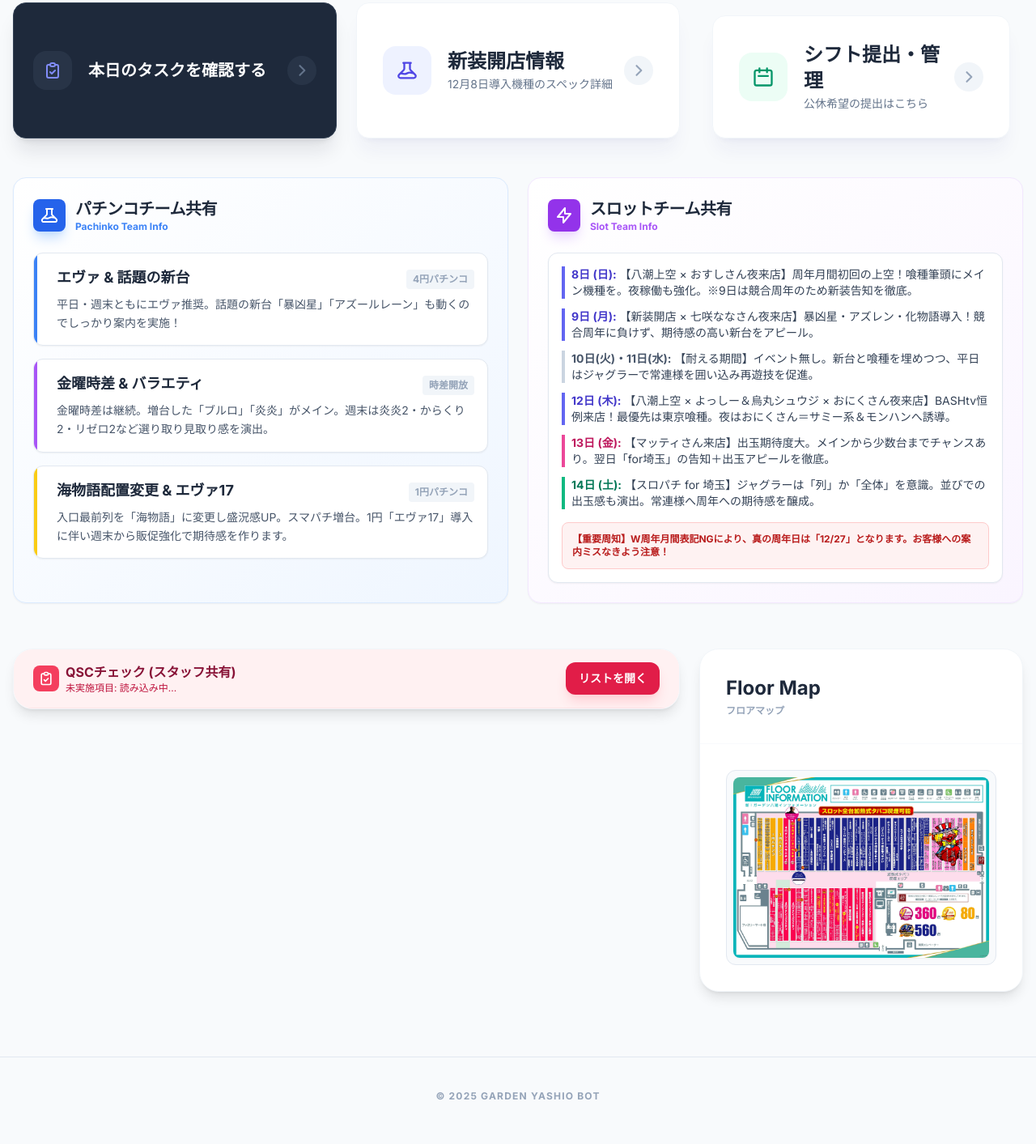
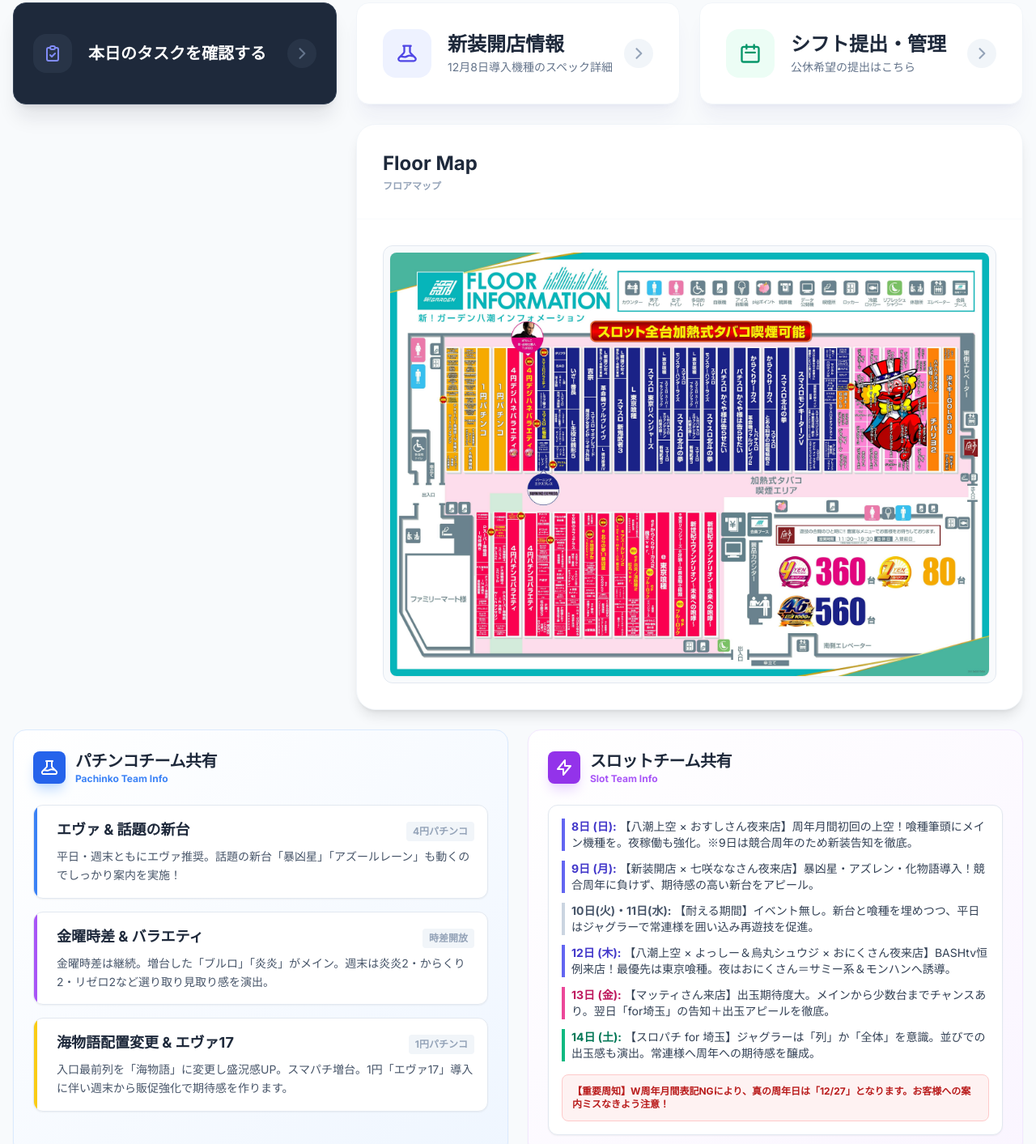
Before and after one commit to snsniwa28-hub/niwa28bot, a plain HTML site: page index.html in a window 1280 px wide. Shown: the part 801-2214 px from the top of the page at 81% size. Drawn offline with nearby package versions, Linux system fonts and the light colour scheme; no server answers.

Commit message:
Add files via upload

```diff
--- a/index.html
+++ b/index.html
@@ -7,6 +7,26 @@
     <script src="https://cdn.tailwindcss.com"></script>
     <link href="https://fonts.googleapis.com/css2?family=Inter:wght@400;600;700;900&family=Noto+Sans+JP:wght@400;500;700;900&display=swap" rel="stylesheet">
     <link rel="stylesheet" href="style.css">
+    <style>
+        /* CSS Fix for Injected Shift Button alignment in Grid */
+        @media (min-width: 1024px) {
+            /* Target the Shift container which is injected after #new-opening-section */
+            #new-opening-section + div {
+                margin-top: 0 !important;
+                padding-left: 0 !important;
+                padding-right: 0 !important;
+                width: 100% !important;
+                max-width: none !important;
+                grid-column: span 1 / span 1;
+                height: 100% !important;
+            }
+            /* Target the inner card to ensure it fills height */
+            #new-opening-section + div > #shiftEntryCard {
+                height: 100% !important;
+                max-width: none !important;
+            }
+        }
+    </style>
 </head>
 <body class="antialiased pb-20">
 
@@ -53,7 +73,7 @@
                 </div>
             </section>
 
-            <!-- Task Button -->
+            <!-- Row 1: Task Button -->
             <div id="task-section" class="relative z-10 fade-in-up lg:col-span-1 h-full" style="animation-delay: 0.2s;">
                 <div onclick="switchView('staff')" class="group cursor-pointer bg-slate-800 rounded-2xl shadow-xl shadow-slate-900/10 border border-slate-700 p-5 sm:p-6 h-full hover:translate-y-[-4px] hover:shadow-2xl transition-all duration-300 flex flex-col justify-center">
                     <div class="flex items-center justify-between">
@@ -72,7 +92,7 @@
                 </div>
             </div>
 
-            <!-- New Opening Info -->
+            <!-- Row 1: New Opening Info -->
             <div id="new-opening-section" class="mt-4 lg:mt-0 relative z-10 fade-in-up lg:col-span-1 h-full" style="animation-delay: 0.3s;">
                 <div id="newOpeningButton" class="group cursor-pointer bg-white rounded-2xl shadow-xl shadow-indigo-900/5 border border-slate-100 p-6 sm:p-8 h-full hover:translate-y-[-4px] hover:shadow-2xl transition-all duration-300 flex flex-col justify-center">
                     <div class="flex items-center justify-between">
@@ -92,18 +112,38 @@
                 </div>
             </div>
 
-            <!-- Operations Board -->
+            <!-- Row 1: Shift Submission (Injected Here by JS) -->
+            <!-- The Javascript in shift.js injects the shift button AFTER #new-opening-section.
+                 This naturally places it in the 3rd column of the grid.
+                 The CSS in <head> handles its sizing and margins. -->
+
+            <!-- Row 2: Operations Board -->
             <div id="operations-section" class="lg:col-span-1 h-full">
                 <div id="operationsBoardContainer" class="mt-4 lg:mt-0 relative z-10 fade-in-up h-full" style="animation-delay: 0.35s;"></div>
             </div>
 
-            <!-- Info Sections (Team Sharing) -->
+            <!-- Row 2: Floor Map (Moved here and set to col-span-2) -->
+            <section id="map-section" class="lg:col-span-2 mt-8 lg:mt-0 fade-in-up h-full" style="animation-delay: 0.7s;">
+                <div class="bg-white rounded-3xl border border-slate-100 shadow-lg overflow-hidden h-full flex flex-col">
+                    <div class="p-6 sm:p-8 border-b border-slate-50 shrink-0">
+                        <h2 class="text-2xl font-bold text-slate-800">Floor Map</h2>
+                        <p class="text-slate-400 text-xs font-bold mt-1">フロアマップ</p>
+                    </div>
+                    <div class="p-4 sm:p-8 flex-1">
+                        <div class="bg-slate-50 rounded-xl border border-slate-200 p-2 h-full">
+                            <img src="simazu.jpg" alt="Map" class="w-full h-full object-contain lg:object-cover rounded-lg shadow-sm" onerror="this.parentNode.innerHTML='<div class=\'h-full flex items-center justify-center text-slate-400 font-bold\'>マップ画像を読み込めませんでした</div>'">
+                        </div>
+                    </div>
+                </div>
+            </section>
+
+            <!-- Row 3: Info Sections (Team Sharing) -->
             <div id="info-section" class="lg:col-span-3 mt-4 lg:mt-0">
                 <div id="info-sections-container"></div>
             </div>
 
-            <!-- QSC Check -->
-            <section id="qsc-section" class="lg:col-span-2 mt-12 lg:mt-0 max-w-4xl lg:max-w-none fade-in-up" style="animation-delay: 0.6s;">
+            <!-- Row 4: QSC Check (Moved to bottom, full width) -->
+            <section id="qsc-section" class="lg:col-span-3 mt-12 lg:mt-0 fade-in-up" style="animation-delay: 0.6s;">
                 <div class="bg-white rounded-3xl border border-slate-100 shadow-lg overflow-hidden h-full">
                     <div class="bg-rose-50 border-b border-rose-100 px-6 py-4 flex flex-col sm:flex-row sm:items-center justify-between gap-4 h-full">
                         <div class="flex items-center gap-2">
@@ -120,20 +160,6 @@
                 </div>
             </section>
 
-            <!-- Floor Map -->
-            <section id="map-section" class="lg:col-span-1 mt-8 lg:mt-0 max-w-4xl lg:max-w-none fade-in-up" style="animation-delay: 0.7s;">
-                <div class="bg-white rounded-3xl border border-slate-100 shadow-lg overflow-hidden h-full">
-                    <div class="p-6 sm:p-8 border-b border-slate-50">
-                        <h2 class="text-2xl font-bold text-slate-800">Floor Map</h2>
-                        <p class="text-slate-400 text-xs font-bold mt-1">フロアマップ</p>
-                    </div>
-                    <div class="p-4 sm:p-8">
-                        <div class="bg-slate-50 rounded-xl border border-slate-200 p-2">
-                            <img src="simazu.jpg" alt="Map" class="w-full rounded-lg shadow-sm" onerror="this.parentNode.innerHTML='<div class=\'py-20 text-center text-slate-400 font-bold\'>マップ画像を読み込めませんでした</div>'">
-                        </div>
-                    </div>
-                </div>
-            </section>
         </main>
         <footer class="mt-20 py-10 text-center border-t border-slate-200 bg-slate-50">
             <p class="text-xs font-bold text-slate-400 tracking-widest">&copy; 2025 GARDEN YASHIO BOT</p>
```
